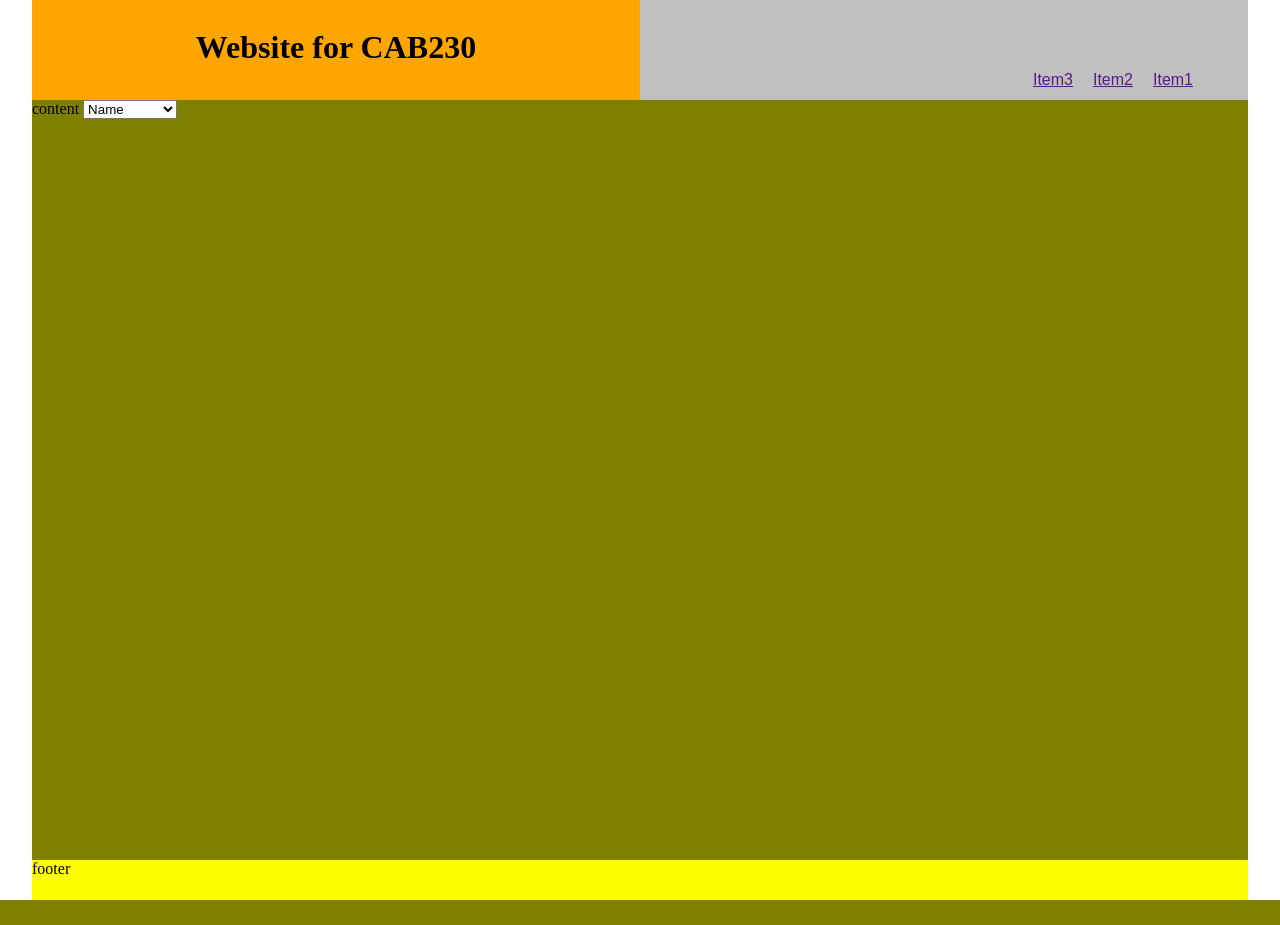
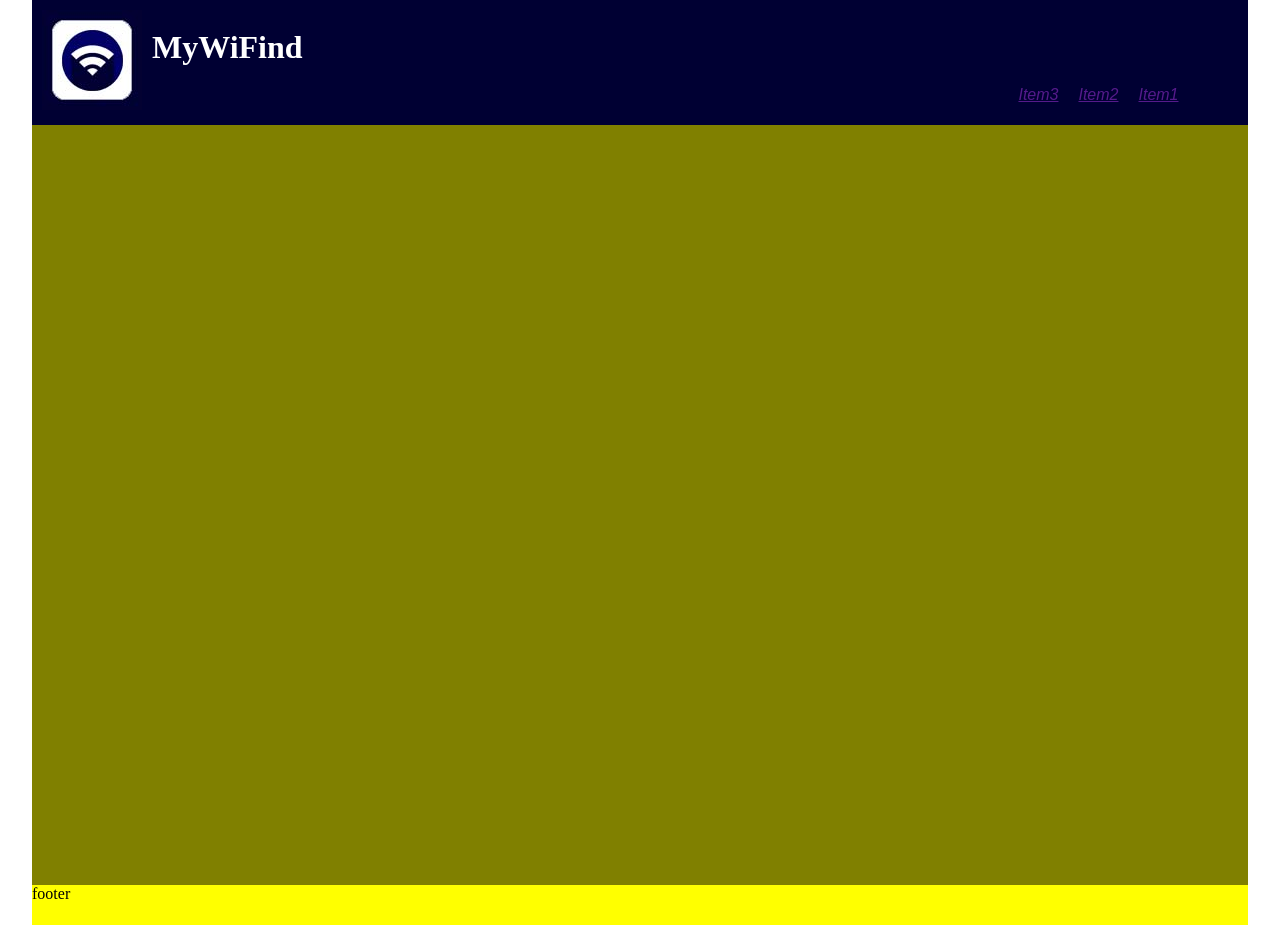
Before and after one commit to mitchellharvey97/CAB230-Assignment, a PHP site: page / in a window 1280 px wide. Before the commit the page ends 900 px from the top, so only its background shows below. Run offline with PHP 8.4, Linux system fonts and the light colour scheme.

Commit message:
slow, but still progress

```diff
--- a/static_site/css/style.css
+++ b/static_site/css/style.css
@@ -9,16 +9,24 @@ html, body {
   width: 95%;
   height: 100%;
   background-color: blue;
-  min-width: 600px; }
+  min-width: 600px;
+  max-width: 1366px; }
 
 #header {
-  background-color: silver;
+  background-color: #000033;
+  height: 125px; }
+
+#logo {
+  padding: 10px;
+  background-color: #000033;
+  float: left;
+  width: 100px;
   height: 100px; }
 
 #titleblock {
-  background-color: orange;
+  color: white;
+  background-color: #000033;
   height: 100%;
-  width: 50%;
   float: left;
   text-align: center;
   line-height: 325%; }
@@ -28,11 +36,11 @@ html, body {
   width: 50%;
   float: right; }
   #menu ul {
-    padding: 45px; }
+    padding: 59.5px; }
     #menu ul li {
       font-family: "Arial", Helvetica, sans-serif;
       float: right;
-      display: table-cell;
+      display: block;
       vertical-align: bottom;
       margin-top: 10%;
       margin: 10px;
@@ -41,13 +49,8 @@ html, body {
 #content {
   background-color: olive;
   height: 95%; }
-  #content #searchByName {
-    background-color: red; }
-  #content #searchByRating {
-    background-color: cyan; }
-  #content #searchByLocation {
-    background-color: red; }
-  #content #searchBySuburb {
+  #content #lol {
+    margin: 5%;
     background-color: red; }
 
 #footer {
--- a/static_site/index.html
+++ b/static_site/index.html
@@ -2,31 +2,33 @@
 
 <html>
 	<head>
-		<title>CAB230 - Mitch & Mitch Website</title>
+		<title>MyWiFind</title>
 		<link rel="stylesheet" type="text/css" href="css/style.css">
 	</head>
 	<body>
 		<div id="wrapper">
 			<div id="header">
+				<div id="logo">
+					<img src="./images/logo.jpg" alt="logo">
+				</div>
 				<div id="titleblock">
-					<h1>Website for CAB230</h1>
+					<h1>MyWiFind</h1>
 				</div>
 				<div id="menu">
 					<ul>
-						<li><a href="">Item1</a></li>
-						<li><a href="">Item2</a></li>
-						<li><a href="">Item3</a></li>
+						<li><a href=""><i>Item1</i></a></li>
+						<li><a href=""><i>Item2</i></a></li>
+						<li><a href=""><i>Item3</i></a></li>
 					</ul>
 				</div>
 			</div>
 			<div id="content">
-			content
-				<select>
-					<option value="">Name</option>
-					<option value="">Suburb</option>
-					<option value="">Raiting</option>
-					<option value="">Geolocation</option>
-				<select>
+			<!-- 	<select id="lol">
+					<option value="name">Name</option>
+					<option value="suburb">Suburb</option>
+					<option value="rating">Rating</option>
+					<option value="geolocation">Geolocation</option>
+				<select> -->
 			</div>
 			<div id="footer">
 				footer
```
Also changed, not shown: sass_source_code/style.scss (+21 -28 lines), static_site/images/logo.jpg (added), 1 other file.
